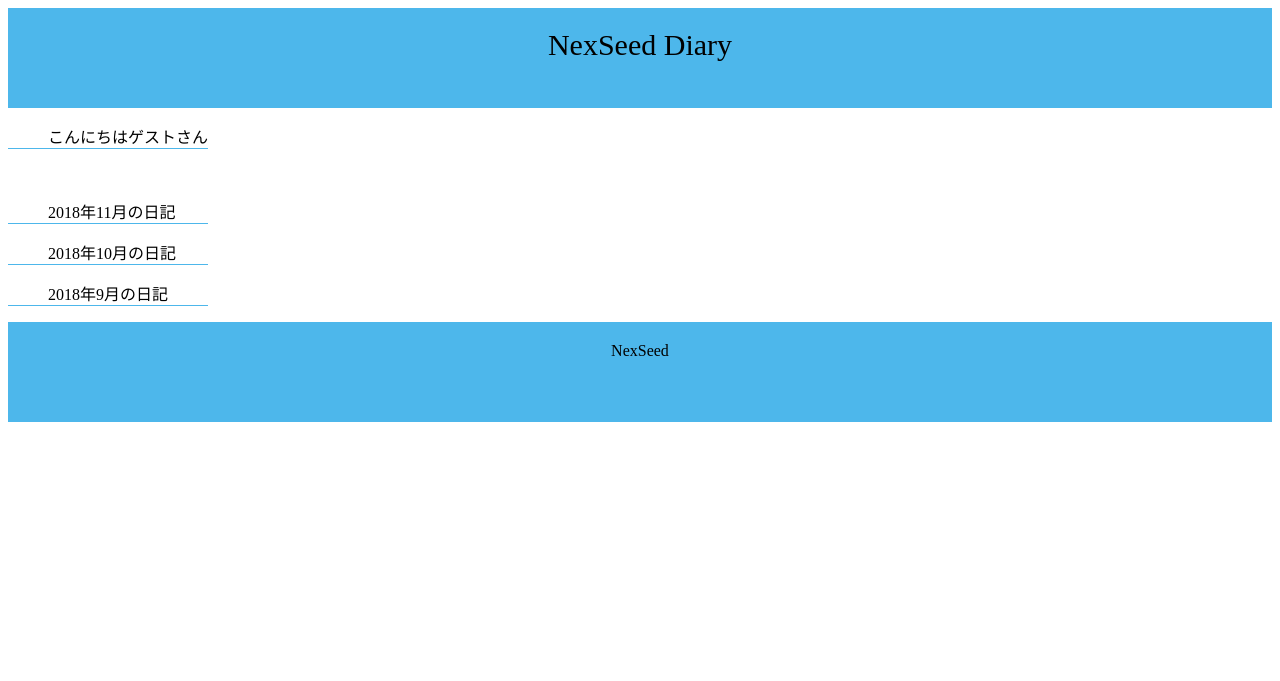
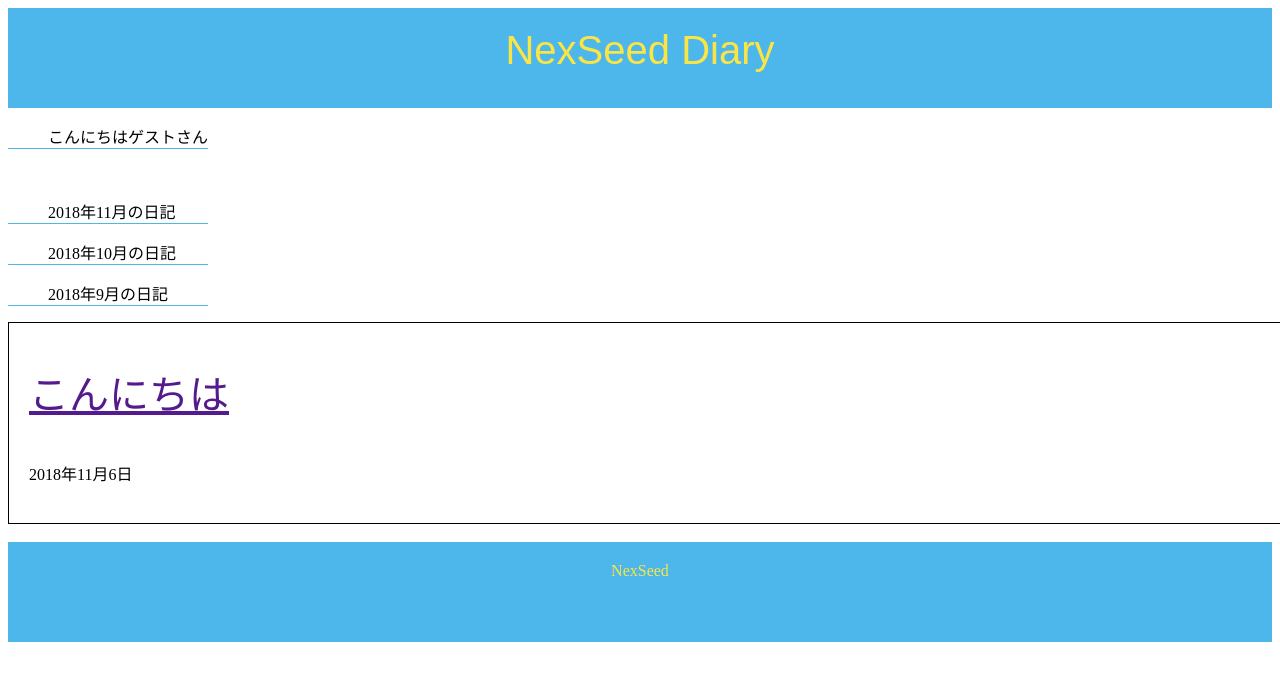
Before and after one commit to KitanoChihiro/assignment3week, a PHP site: page / in a window 1280 px wide; the page is wider, and only the part inside the window is pictured. Shown: the top 681 px of that part. Run offline with PHP 8.4, Linux system fonts and the light colour scheme.

Commit message:
投稿一覧表示BOX作成

```diff
--- a/index.css
+++ b/index.css
@@ -7,7 +7,8 @@
 .header-logo{
     padding: 20px;
     text-align:center;
-    font-size: 30px;
+    font-size: 40px;
+    color: #FBE545;
 }
 
 .topic{
@@ -16,12 +17,12 @@
     width: 160px;
 }
 
-.diary{
+.box{
     margin-left: auto;
     width: 1500px;
     height: 200px;
     border: 1px solid;
-    font-size: 40px;
+
 }
 
 
@@ -33,4 +34,5 @@
 .footer-logo{
     padding: 20px;
     text-align:center;
+    color: #FBE545;
 }
--- a/index.php
+++ b/index.php
@@ -7,7 +7,7 @@
     </head>
     <body>
         <div class="header">
-            <div class="header-logo">NexSeed Diary</div>
+            <div class="header-logo" style="font-family: arial;">NexSeed Diary</div>
         </div>
 
         <div>
@@ -18,8 +18,12 @@
             <p class="topic">2018年9月の日記</p>
         </div>
 
+        <div class="box">
+            <a href=""><p style="font-size: 40px; padding-left: 20px;">こんにちは</p></a>
+            <p style="padding-left: 20px;">2018年11月6日</p>
+        </div>
 
-
+        <br>
 
 
 
```
